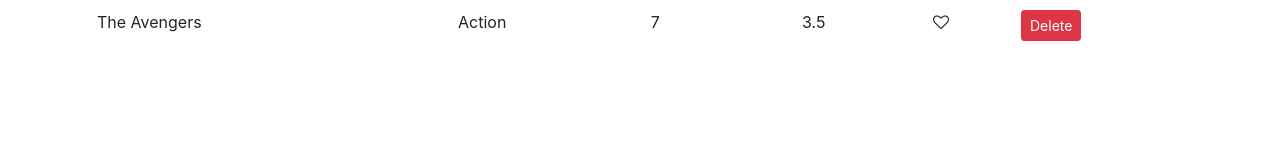
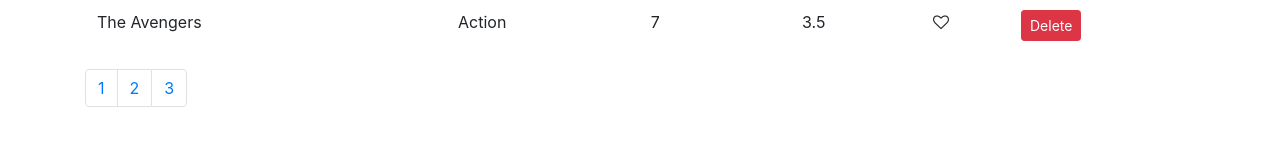
Before and after one commit to Mpinan/ReactProject, a React (Create React App) app in the folder vidly/: page / in a window 1280 px wide. Shown: the part 561-706 px from the top of the page. Built offline with nearby package versions, Linux system fonts and the light colour scheme.

Commit message:
Added pagination component

```diff
--- /dev/null
+++ b/vidly/src/component/common/pagination.jsx
@@ -0,0 +1,27 @@
+import React, { Component } from "react";
+
+const Pagination = () => {
+  return (
+    <nav aria-label="Page navigation example">
+      <ul className="pagination">
+        <li className="page-item">
+          <a className="page-link" href="#">
+            1
+          </a>
+        </li>
+        <li className="page-item">
+          <a className="page-link" href="#">
+            2
+          </a>
+        </li>
+        <li className="page-item">
+          <a className="page-link" href="#">
+            3
+          </a>
+        </li>
+      </ul>
+    </nav>
+  );
+};
+
+export default Pagination;
--- a/vidly/src/component/movies.jsx
+++ b/vidly/src/component/movies.jsx
@@ -1,5 +1,6 @@
 import React, { Component } from "react";
 import Like from "../component/common/like";
+import Pagination from "../component/common/pagination";
 import { getMovies } from "../services/fakeMovieService";
 
 class Movies extends Component {
@@ -65,6 +66,7 @@
             ))}
           </tbody>
         </table>
+        <Pagination />
       </React.Fragment>
     );
   }
```
